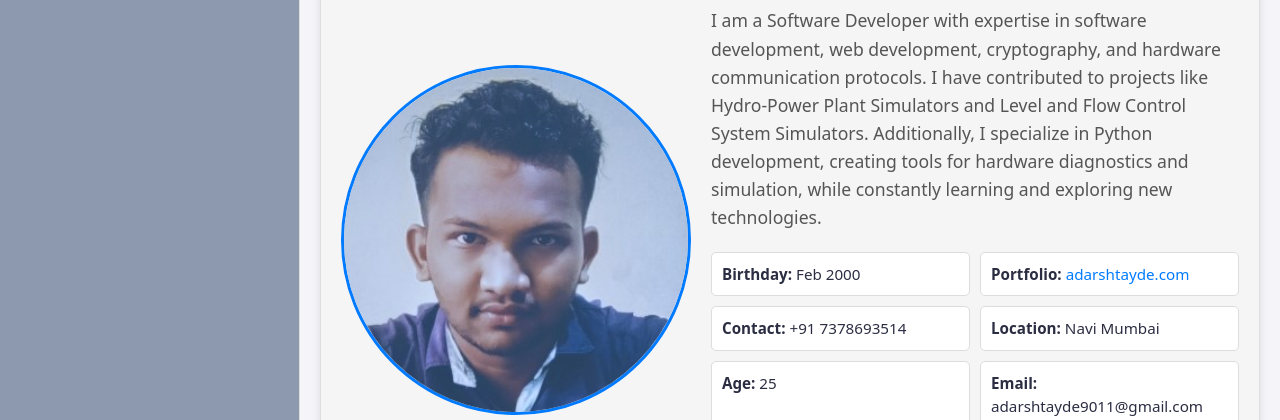
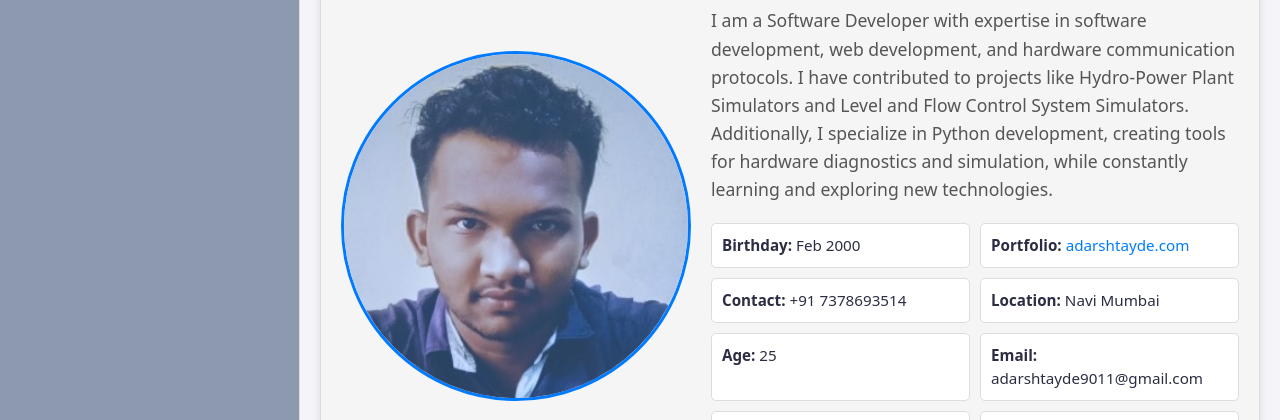
Before and after one commit to Adarsh-365/website, a plain HTML site: page index.html in a window 1280 px wide. Shown: the part 347-767 px from the top of the page. Drawn offline with nearby package versions, Linux system fonts and the light colour scheme.

Commit message:
Update index.html

```diff
--- a/index.html
+++ b/index.html
@@ -61,7 +61,7 @@
         <div class="text-container">
           <h1 class="developer-title">Software Developer</h1>
           <p class="description">
-            I am a Software Developer with expertise in software development, web development, cryptography, and hardware communication protocols.
+            I am a Software Developer with expertise in software development, web development, and hardware communication protocols.
             I have contributed to projects like Hydro-Power Plant Simulators and Level and Flow Control System Simulators. Additionally,
             I specialize in Python development, creating tools for hardware diagnostics and simulation, while constantly learning and exploring new technologies.
           </p>
```
